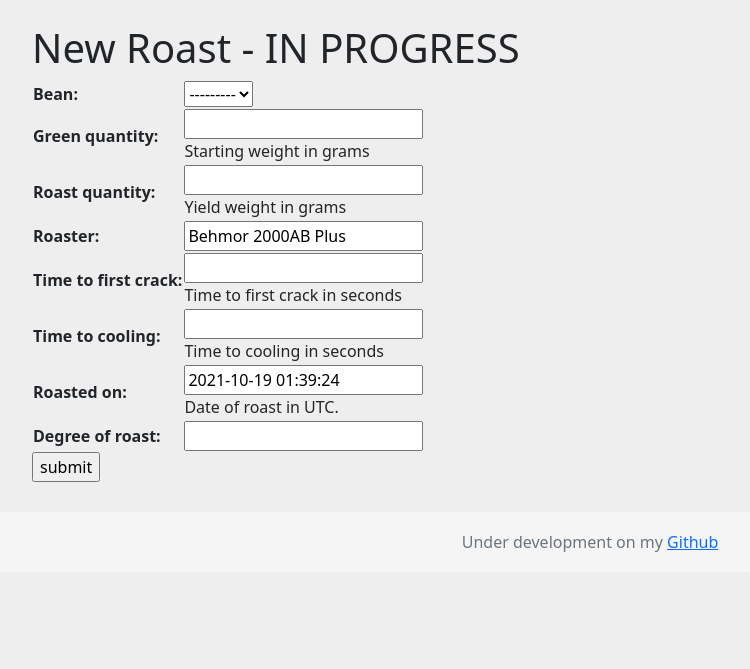
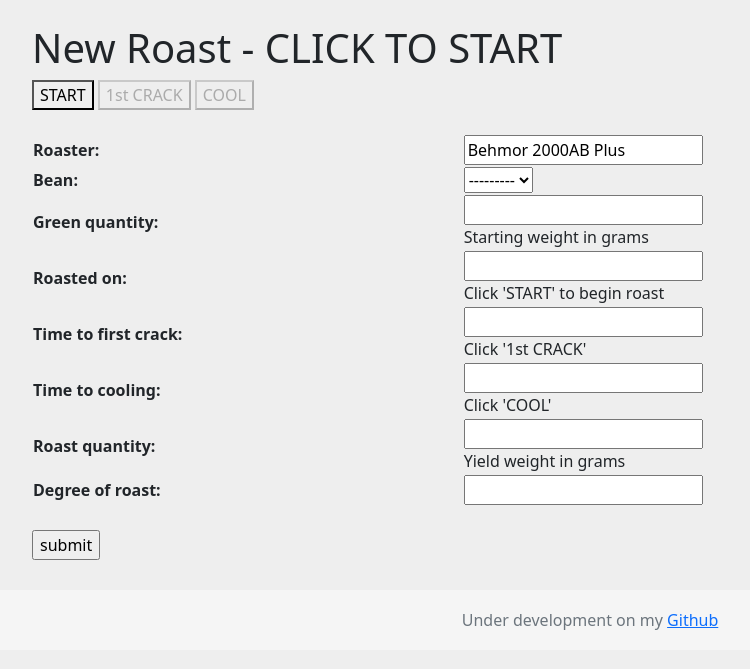
Before and after one commit to kylehorton33/coffee-roasts, a Django app: page /roasts/new/ in a window 1280 px wide. Shown: the part 56-725 px from the top of the page, without its empty margins (50-800 px from the left). Run offline with Django 3.2, Linux system fonts and the light colour scheme; data that the repository does not hold is empty; parts of the project's set-up code (start-up, migrations or seed data) failed here and were passed over.

Commit message:
add javascript and format form

```diff
--- a/coffee/forms.py
+++ b/coffee/forms.py
@@ -4,7 +4,9 @@ from .models import Roast
 class NewRoastModelForm(ModelForm):
     class Meta:
         model = Roast
-        exclude = ('roast_log',)
+        fields = ['roaster', 'bean', 'green_quantity', 'roasted_on', 'time_to_first_crack', 'time_to_cooling', 'roast_quantity', 'degree_of_roast']
         help_texts = {
-            'roasted_on': ('Date of roast in UTC.'),
+            'roasted_on': ('Click \'START\' to begin roast'),
+            'time_to_first_crack': ('Click \'1st CRACK\''),
+            'time_to_cooling': ('Click \'COOL\''),
         }
--- a/coffee/models.py
+++ b/coffee/models.py
@@ -66,7 +66,7 @@ class Roast(models.Model):
   roaster = models.CharField(max_length=255, default="Behmor 2000AB Plus")
   time_to_first_crack = models.PositiveIntegerField(help_text="Time to first crack in seconds")
   time_to_cooling = models.PositiveIntegerField(help_text="Time to cooling in seconds")
-  roasted_on = models.DateTimeField(default=timezone.now) # default to current time? , change to DateField
+  roasted_on = models.DateTimeField() # default to current time? , change to DateField
   degree_of_roast = models.CharField(max_length=140) # Full City
 
   roast_log = models.FileField(upload_to='uploads/', blank=True, null=True)
--- a/coffee/templates/roast/new.html
+++ b/coffee/templates/roast/new.html
@@ -2,17 +2,78 @@
 
 {% block content %}
 
-<div class="extraction-container">
-  <h1>New Roast - IN PROGRESS</h1>
+<div class="new-roast-container">
+  <h1>New Roast - <span id="roast_timer">CLICK TO START</span></h1>
+  <div>
+    <button id="start" onclick="startTimer()">START</button>
+    <button id="crack" onclick="setCrackTime()" disabled>1st CRACK</button>
+    <button id="cool" onclick="setCoolTime()" disabled>COOL</button>
+  </div>
+  <br>
   <form action="" method="post">
     {% csrf_token %}
-    <table>
+    <table class="form-table">
     {{form.as_table}}
     </table>
+    <br>
     <input type="submit" value="submit">
   </form>
-
-
 </div>
 
 {% endblock content %}
+
+{% block scripts %}
+<script>
+const id_roasted_on = document.getElementById("id_roasted_on")
+const crack_input = document.getElementById("id_time_to_first_crack")
+const cool_input = document.getElementById("id_time_to_cooling")
+const roast_timer = document.getElementById("roast_timer")
+let roast_time;
+let start;
+let timer;
+
+function startTimer() {
+  id_roasted_on.value = new Date().toISOString()
+  document.getElementById("start").disabled = true
+  document.getElementById("crack").disabled = false
+  start = Date.now()
+  timer = setInterval(() => {
+    roast_time = Date.now() - start
+    roast_timer.innerHTML = parseTimer(roast_time)
+  }, 100)
+}
+
+function z_pad(n) {
+  return (new Array(2).join('0')+n).slice(-2);
+}
+
+function parseTimer(roast_time) {
+  const total_seconds = roast_time/1000
+  const mm = Math.floor(total_seconds / 60)
+  const ss = Math.floor(total_seconds - mm * 60);
+  const ms = (total_seconds - mm*60 - ss).toFixed(1).substring(2)
+  return `${z_pad(mm)}:${z_pad(ss)}.${ms}`
+}
+
+function setCrackTime() {
+  document.getElementById("crack").disabled = true
+  document.getElementById("cool").disabled = false
+  const ss = Math.floor(roast_time/1000)
+  crack_input.value = ss
+}
+
+function setCoolTime() {
+  document.getElementById("cool").disabled = true
+  const ss = Math.floor(roast_time/1000)
+  cool_input.value = ss
+  clearInterval(timer)
+}
+
+</script>
+
+<style>
+.form-table {
+  width: 100%;
+}
+</style>
+{% endblock scripts %}
```
